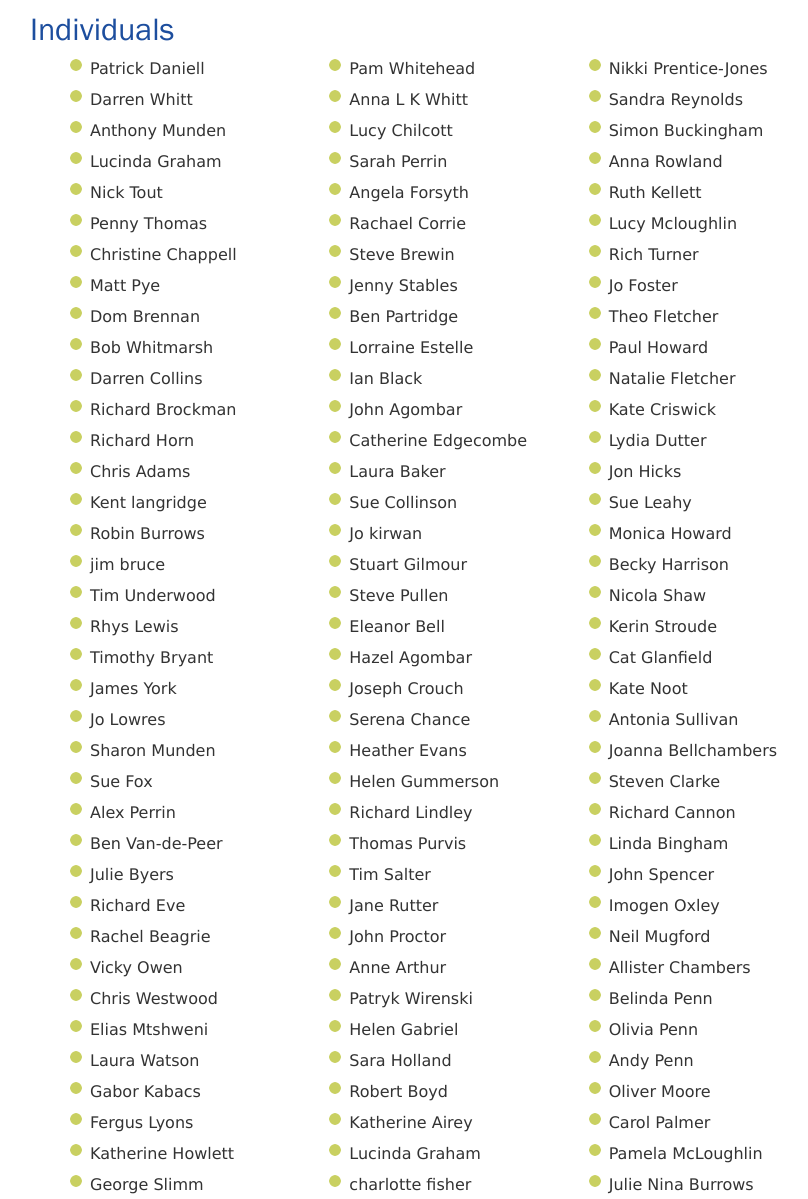
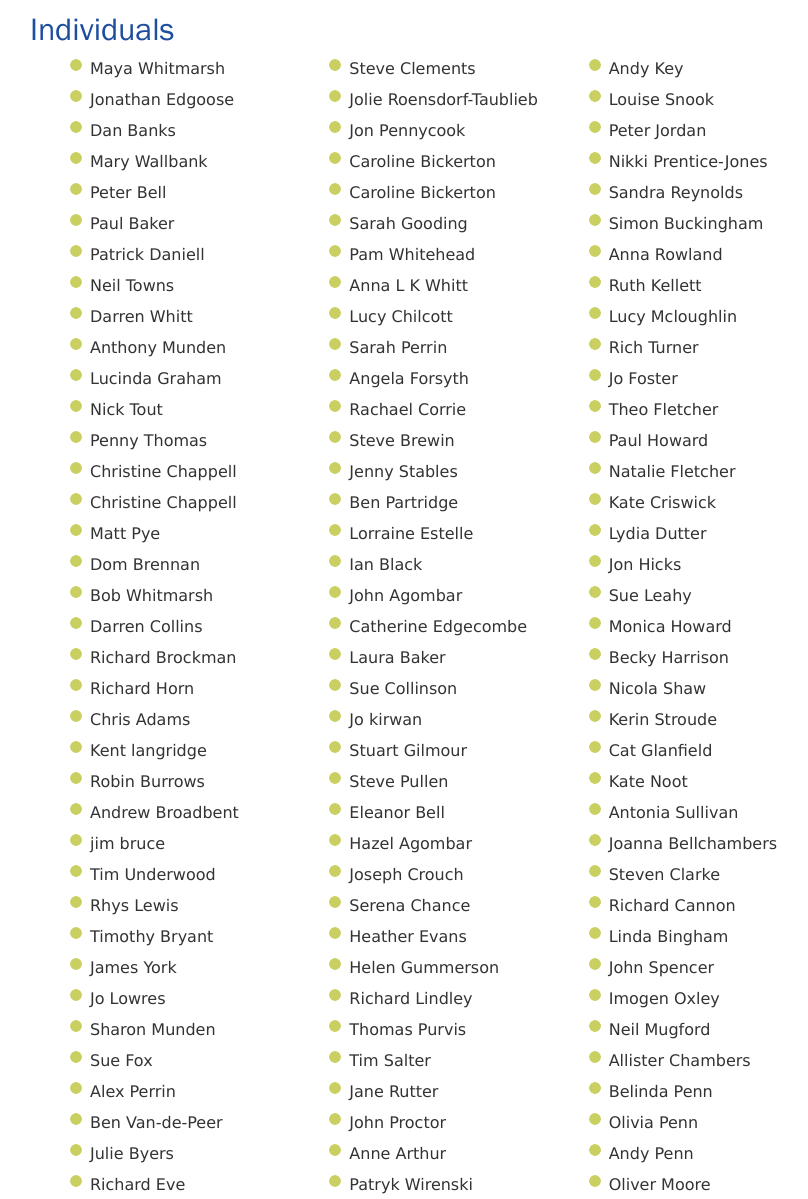
Before and after one commit to winchestercyclingcharter/winchestercyclingcharter.github.io, a Jekyll site: the page built from supporters.md, in a window 1280 px wide and 1400 px high, scrolled down 3538 px. Shown: the part 201-1400 px from the top of the window, without its empty margins (211-1019 px from the left). Built offline with Jekyll 4.4.1, drawn with Linux system fonts in a browser that asks for light colours; nearby versions of some CDN libraries.

Commit message:
Update people.yml

```diff
--- a/_data/people.yml
+++ b/_data/people.yml
@@ -159,3 +159,12 @@
 - { lastname: Graham , firstname: Lucinda , dt: 20210222-174737-540007 }
 - { lastname: Daniell, firstname: Patrick, dt: 20210222-190702-117472 }
 - { lastname: Whitt, firstname: Darren, dt: 20210222-181241-614951 }
+- { lastname: Towns, firstname: Neil, dt: 20210222-190425-864002 }
+- { lastname: Chappell, firstname: Christine, dt: 20210222-172205-331230 }
+- { lastname: Baker, firstname: Paul, dt: 20210222-195645-029366 }
+- { lastname: Broadbent, firstname: Andrew, dt: 20210222-155023-728861 }
+- { lastname: Bell, firstname: Peter, dt: 20210222-201309-287050 }
+- { lastname: Wallbank, firstname: Mary, dt: 20210222-201522-751140 }
+- { lastname: Edgoose , firstname: Jonathan , dt: 20210222-203233-056138 }
+- { lastname: Whitmarsh, firstname: Maya, dt: 20210222-204845-879293 }
+- { lastname: Banks, firstname: Dan, dt: 20210222-202211-083777 }
```
